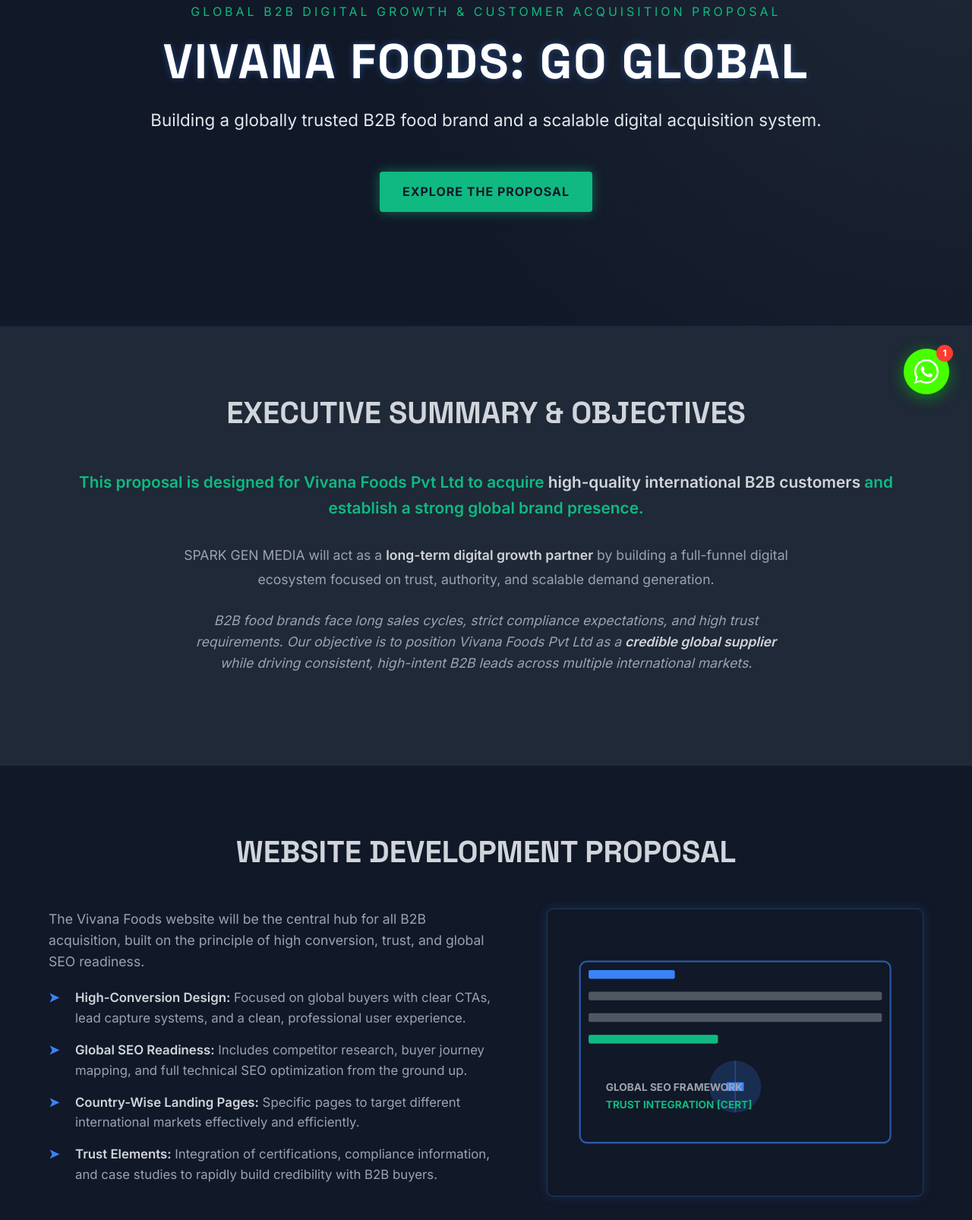
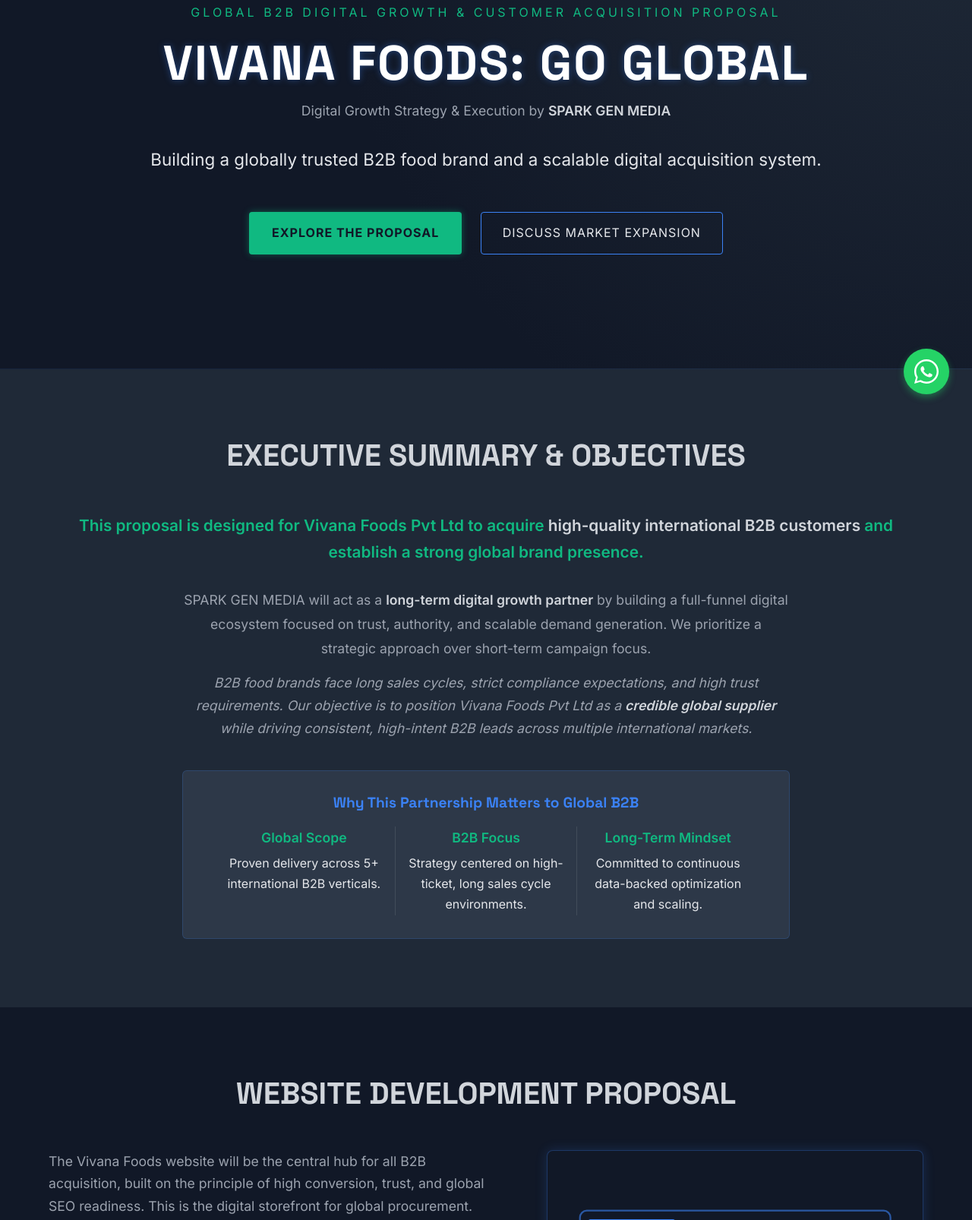
Before and after one commit to furniturespot/vivanafoodsproposal, a plain HTML site: page index.html in a window 1280 px wide. Shown: the part 251-1857 px from the top of the page at 76% size. Drawn offline with Linux system fonts and the light colour scheme.

Commit message:
Update index.html

```diff
--- a/index.html
+++ b/index.html
@@ -20,6 +20,8 @@
             --font-main: 'Inter', sans-serif;
             --font-heading: 'Space Grotesk', sans-serif;
             --max-width: 1200px;
+            /* IMPROVEMENT 1: Official WhatsApp Color */
+            --color-whatsapp-official: #25D366;
         }
 
         /* GLOBAL STYLES & RESET */
@@ -32,7 +34,8 @@
 
         body {
             font-family: var(--font-main);
-            line-height: 1.6;
+            /* IMPROVEMENT 5: Increase line-height for B2B readability */
+            line-height: 1.7;
             color: var(--color-subtle-text);
             background-color: var(--color-background);
         }
@@ -76,14 +79,35 @@
             font-weight: 700;
             text-transform: uppercase;
             letter-spacing: 1px;
-            box-shadow: 0 0 15px rgba(16, 185, 129, 0.5); /* Glow */
+            /* IMPROVEMENT 1: Reduce glow/shadow */
+            box-shadow: 0 0 10px rgba(16, 185, 129, 0.4);
             transition: background-color 0.3s, transform 0.2s, box-shadow 0.3s;
         }
 
         .cta-button:hover {
             background-color: #0c9c6f;
-            transform: translateY(-2px);
-            box-shadow: 0 0 25px rgba(16, 185, 129, 0.8);
+            /* IMPROVEMENT 1: Reduce lift */
+            transform: translateY(-1px);
+            /* IMPROVEMENT 1: Reduce glow/shadow */
+            box-shadow: 0 0 18px rgba(16, 185, 129, 0.7);
+        }
+
+        /* IMPROVEMENT 3: Secondary CTA style */
+        .cta-button.secondary {
+            background-color: transparent;
+            color: var(--color-text);
+            border: 1px solid var(--color-primary);
+            box-shadow: none;
+            padding: 13px 28px;
+            margin-left: 20px;
+            font-weight: 500;
+        }
+
+        .cta-button.secondary:hover {
+            background-color: rgba(59, 130, 246, 0.1);
+            color: var(--color-primary);
+            transform: translateY(-1px);
+            box-shadow: 0 0 8px rgba(59, 130, 246, 0.3);
         }
 
         /* LIST STYLES */
@@ -132,10 +156,10 @@
             justify-content: center;
         }
 
-        /* SVG SPECIFIC STYLES */
+        /* IMPROVEMENT 9: SVG SPECIFIC STYLES moved from inline */
         .svg-container { max-width: 100%; height: auto; }
-        .node-path { stroke: var(--color-primary); stroke-width: 1; opacity: 0.4; }
-        .node-circle { fill: var(--color-foreground); stroke: var(--color-secondary); stroke-width: 2; }
+        .svg-container .node-path { stroke: var(--color-primary); stroke-width: 1; opacity: 0.4; }
+        .svg-container .node-circle { fill: var(--color-foreground); stroke: var(--color-secondary); stroke-width: 2; }
 
 
         /* HEADER & NAVIGATION */
@@ -207,6 +231,16 @@
             color: var(--color-secondary);
         }
 
+        /* IMPROVEMENT 2: Branding clarity line */
+        .hero-section .partner-line {
+            font-size: 1.1em;
+            font-weight: 400;
+            color: var(--color-subtle-text);
+            margin-top: -10px;
+            margin-bottom: 30px;
+        }
+
+
         .hero-section .subtext {
             font-size: 1.4em;
             margin-bottom: 50px;
@@ -220,6 +254,49 @@
             font-weight: 600;
             color: var(--color-secondary);
             margin: 20px 0 30px;
+        }
+
+        /* IMPROVEMENT 4: Executive Credibility Block */
+        .credibility-block {
+            background-color: var(--color-accent-bg);
+            border: 1px solid rgba(59, 130, 246, 0.2);
+            border-radius: 6px;
+            padding: 30px 40px;
+            margin: 40px auto 0;
+            max-width: 800px;
+            text-align: left;
+        }
+
+        .credibility-block h4 {
+            color: var(--color-primary);
+            font-size: 1.2em;
+            margin-bottom: 15px;
+            text-align: center;
+        }
+
+        .credibility-grid {
+            display: flex;
+            justify-content: space-around;
+            text-align: center;
+            margin-top: 20px;
+        }
+
+        .credibility-item {
+            flex: 1;
+            padding: 0 10px;
+            font-size: 1em;
+            color: var(--color-text);
+            border-right: 1px solid rgba(255, 255, 255, 0.1);
+        }
+        .credibility-item:last-child {
+            border-right: none;
+        }
+
+        .credibility-item strong {
+            display: block;
+            font-size: 1.1em;
+            margin-bottom: 5px;
+            color: var(--color-secondary);
         }
 
         /* DIGITAL MARKETING CARDS */
@@ -308,6 +385,15 @@
             margin-top: 10px;
         }
 
+        /* IMPROVEMENT 6: Roadmap Outcome Focus Style */
+        .timeline-step .outcome-focus {
+            display: block;
+            color: var(--color-primary);
+            font-size: 0.9em;
+            margin-top: 5px;
+            font-weight: 700;
+        }
+
         /* FINAL CTA & CONTACT */
         .cta-final-section {
             background-color: var(--color-background);
@@ -356,12 +442,33 @@
             border-top: 1px solid rgba(255, 255, 255, 0.05);
         }
 
-/* WhatsApp Button */ .whatsapp-float { position: fixed; bottom: 30px; right: 30px; background: #48ff00; width: 60px; height: 60px; border-radius: 50%; display: flex; align-items: center; justify-content: center; box-shadow: 0 4px 20px rgba(0, 255, 0, 0.4); cursor: pointer; transition: all 0.3s; z-index: 1000; } .whatsapp-float:hover { transform: scale(1.1); } .whatsapp-float::after { content: "1"; position: absolute; top: -5px; right: -5px; background: #ff3b30; color: white; width: 22px; height: 22px; border-radius: 50%; display: flex; align-items: center; justify-content: center; font-size: 0.75rem; font-weight: bold; } .whatsapp-icon { width: 32px; height: 32px; fill: white; }
-        .mobile-only-btn {
-    display: none;
-}
-
-
+        /* IMPROVEMENT 1: WhatsApp Button Styles */
+        .whatsapp-float {
+            position: fixed;
+            bottom: 30px;
+            right: 30px;
+            background: var(--color-whatsapp-official); /* Official Color */
+            width: 60px;
+            height: 60px;
+            border-radius: 50%;
+            display: flex;
+            align-items: center;
+            justify-content: center;
+            box-shadow: 0 4px 10px rgba(37, 211, 102, 0.4); /* Reduced Glow */
+            cursor: pointer;
+            transition: all 0.3s;
+            z-index: 1000;
+        }
+        .whatsapp-float:hover {
+            transform: scale(1.05); /* Reduced lift */
+            box-shadow: 0 4px 15px rgba(37, 211, 102, 0.6); /* Subtle Glow */
+        }
+        /* IMPROVEMENT 1: REMOVED: .whatsapp-float::after (Fake notification badge) */
+        .whatsapp-icon {
+            width: 32px;
+            height: 32px;
+            fill: white;
+        }
 
         /* RESPONSIVE DESIGN: MOBILE OPTIMIZATION */
         @media (max-width: 992px) {
@@ -370,6 +477,10 @@
             .two-col-grid {
                 grid-template-columns: 1fr;
                 gap: 40px;
+            }
+            /* IMPROVEMENT 9: Mobile box shadow reduction */
+            .content-card {
+                 box-shadow: 0 2px 10px rgba(0,0,0,0.3);
             }
         }
 
@@ -405,6 +516,28 @@
                 width: 25px;
                 height: 25px;
             }
+
+            /* IMPROVEMENT 4/9: Credibility grid stack and CTA stack on mobile */
+            .credibility-grid {
+                flex-direction: column;
+            }
+            .credibility-item {
+                border-right: none;
+                border-bottom: 1px solid rgba(255, 255, 255, 0.1);
+                padding: 15px 0;
+            }
+            .credibility-item:last-child {
+                border-bottom: none;
+            }
+
+            .hero-actions .cta-button {
+                display: block;
+                margin: 10px 0;
+            }
+            .hero-actions .cta-button.secondary {
+                margin-left: 0;
+                order: 1; /* Puts secondary below primary */
+            }
         }
     </style>
 </head>
@@ -433,8 +566,13 @@
         <div class="container">
             <p class="pre-heading">Global B2B Digital Growth & Customer Acquisition Proposal</p>
             <h2>VIVANA FOODS: GO GLOBAL</h2>
+            <p class="partner-line">Digital Growth Strategy & Execution by <strong>SPARK GEN MEDIA</strong></p>
             <p class="subtext">Building a globally trusted B2B food brand and a scalable digital acquisition system.</p>
-            <a href="#website-dev" class="cta-button">Explore the Proposal</a>
+
+            <div class="hero-actions">
+                 <a href="#website-dev" class="cta-button">Explore the Proposal</a>
+                 <a href="#contact" class="cta-button secondary">Discuss Market Expansion</a>
+            </div>
         </div>
     </section>
 
@@ -446,12 +584,30 @@
             <p class="highlight">
                 This proposal is designed for Vivana Foods Pvt Ltd to acquire <strong>high-quality international B2B customers</strong> and establish a strong global brand presence.
             </p>
-            <p style="font-size: 1.1em; max-width: 800px; margin: 0 auto 25px; line-height: 1.8;">
-                SPARK GEN MEDIA will act as a <strong>long-term digital growth partner</strong> by building a full-funnel digital ecosystem focused on trust, authority, and scalable demand generation.
+            <p style="font-size: 1.1em; max-width: 800px; margin: 0 auto 15px; line-height: 1.8;">
+                SPARK GEN MEDIA will act as a <strong>long-term digital growth partner</strong> by building a full-funnel digital ecosystem focused on trust, authority, and scalable demand generation. We prioritize a strategic approach over short-term campaign focus.
             </p>
             <p style="font-size: 1.1em; font-style: italic; color: var(--color-subtle-text); max-width: 800px; margin: 0 auto 30px;">
                 B2B food brands face long sales cycles, strict compliance expectations, and high trust requirements. Our objective is to position Vivana Foods Pvt Ltd as a <strong>credible global supplier</strong> while driving consistent, high-intent B2B leads across multiple international markets.
             </p>
+
+            <div class="credibility-block">
+                <h4>Why This Partnership Matters to Global B2B</h4>
+                <div class="credibility-grid">
+                    <div class="credibility-item">
+                        <strong>Global Scope</strong>
+                        <span>Proven delivery across 5+ international B2B verticals.</span>
+                    </div>
+                    <div class="credibility-item">
+                        <strong>B2B Focus</strong>
+                        <span>Strategy centered on high-ticket, long sales cycle environments.</span>
+                    </div>
+                    <div class="credibility-item">
+                        <strong>Long-Term Mindset</strong>
+                        <span>Committed to continuous data-backed optimization and scaling.</span>
+                    </div>
+                </div>
+            </div>
         </div>
     </section>
 
@@ -463,7 +619,7 @@
             <div class="two-col-grid">
                 <div class="content-block">
                     <p style="font-size: 1.1em; margin-bottom: 20px;">
-                        The Vivana Foods website will be the central hub for all B2B acquisition, built on the principle of high conversion, trust, and global SEO readiness.
+                        The Vivana Foods website will be the central hub for all B2B acquisition, built on the principle of high conversion, trust, and global SEO readiness. This is the digital storefront for global procurement.
                     </p>
                     <ul class="feature-list">
                         <li><strong>High-Conversion Design:</strong> Focused on global buyers with clear CTAs, lead capture systems, and a clean, professional user experience.</li>
@@ -503,11 +659,11 @@
                 <div class="content-block">
                     <div class="content-card">
                         <h4>Super Strong SEO Strategy</h4>
-                        <p>A long-term international SEO strategy using B2B keyword research, on-page and technical SEO, authority content creation, and <strong>digital PR-based backlink building</strong> to ensure sustainable organic growth.</p>
+                        <p>A long-term international SEO strategy using B2B keyword research, on-page and technical SEO, authority content creation, and <strong>digital PR-based backlink building</strong> to ensure sustainable organic growth. <span style="font-weight: 600; color: var(--color-secondary);">Focus: Market Demand Capture.</span></p>
                     </div>
                     <div class="content-card">
                         <h4>Social Media & Influencers</h4>
-                        <p>Build credibility and brand recall on platforms like Instagram and Facebook. We leverage industry-specific professionals to build <strong>third-party trust and brand authority</strong> via testimonials and educational collaborations.</p>
+                        <p>Build credibility and brand recall on platforms like Instagram and Facebook. We leverage industry-specific professionals to build <strong>third-party trust and brand authority</strong> via testimonials and educational collaborations. <span style="font-weight: 600; color: var(--color-secondary);">Focus: Credibility & Authority.</span></p>
                     </div>
                 </div>
                 <div class="content-block">
@@ -531,11 +687,11 @@
                     </div>
                     <div class="content-card">
                         <h4>Performance Advertising Strategy</h4>
-                        <p>Multi-platform paid advertising across Google, Facebook, Instagram, and LinkedIn. We target decision-makers using a <strong>funnel-based approach</strong> to ensure high lead quality and scalable growth in international markets.</p>
+                        <p>Multi-platform paid advertising across Google, Facebook, Instagram, and LinkedIn. We target decision-makers using a <strong>funnel-based approach</strong> to ensure high lead quality and scalable growth in international markets. <span style="font-weight: 600; color: var(--color-secondary);">Focus: High-Intent Lead Generation.</span></p>
                     </div>
                     <div class="content-card">
                         <h4>Lead Management & CRM Process</h4>
-                        <p>All leads will be tracked centrally with <strong>pipeline visibility, lead scoring</strong>, automated follow-ups, and continuous conversion optimization to maximize deal closure rates.</p>
+                        <p>All leads will be tracked centrally with <strong>pipeline visibility, lead scoring</strong>, automated follow-ups, and continuous conversion optimization to maximize deal closure rates. <span style="font-weight: 600; color: var(--color-secondary);">Focus: Pipeline Optimization.</span></p>
                     </div>
                 </div>
             </div>
@@ -550,10 +706,6 @@
             <div class="two-col-grid">
                 <div class="image-block">
                     <svg class="svg-container" width="100%" height="250" viewBox="0 0 400 250" fill="none" xmlns="http://www.w3.org/2000/svg">
-                        <style>
-                            .node-path { stroke: var(--color-primary); stroke-width: 1; opacity: 0.4; }
-                            .node-circle { fill: var(--color-foreground); stroke: var(--color-secondary); stroke-width: 2; }
-                        </style>
 
                         <path class="node-path" d="M100 50 L200 125"/>
                         <path class="node-path" d="M100 50 L50 180"/>
@@ -575,13 +727,13 @@
                 </div>
                 <div class="content-block">
                     <p style="font-size: 1.1em; margin-bottom: 20px;">
-                        The WhatsApp AI Agent system ensures no lead is ever missed, providing instantaneous, intelligent responses tailored to global markets.
+                        The WhatsApp AI Agent system ensures no lead is ever missed, providing instantaneous, **rule-based and controlled responses**. The system is designed for **compliance-safe engagement** with clear **human handoff points** where required.
                     </p>
                     <ul class="feature-list">
                         <li><strong>24/7 Lead Handling:</strong> Instantaneous replies and service availability regardless of international time zones.</li>
-                        <li><strong>Automated Qualification:</strong> AI-powered system screens and qualifies leads before handing off to sales.</li>
+                        <li><strong>Automated Qualification:</strong> AI-powered system screens and qualifies leads before handing off to sales for final verification.</li>
                         <li><strong>Country-Wise Routing:</strong> Leads are automatically directed to the correct sales or regional contact for faster response times.</li>
-                        <li><strong>CRM Integration:</strong> Seamless connection with lead management processes for pipeline visibility.</li>
+                        <li><strong>CRM Integration:</strong> Seamless connection with lead management processes for pipeline visibility and control.</li>
                     </ul>
                 </div>
             </div>
@@ -596,26 +748,32 @@
                 <div class="timeline-step">
                     <div class="step-icon">1</div>
                     <p>Research & Foundation</p>
+                    <span class="outcome-focus">Market Clarity</span>
                 </div>
                 <div class="timeline-step">
                     <div class="step-icon">2</div>
                     <p>Website & SEO</p>
+                    <span class="outcome-focus">Digital Hub Deployment</span>
                 </div>
                 <div class="timeline-step">
                     <div class="step-icon">3</div>
                     <p>Social Media Rollout</p>
+                    <span class="outcome-focus">Brand Authority Launch</span>
                 </div>
                 <div class="timeline-step">
                     <div class="step-icon">4</div>
                     <p>Ads Launch</p>
+                    <span class="outcome-focus">Demand Generation Kickoff</span>
                 </div>
                 <div class="timeline-step">
                     <div class="step-icon">5</div>
                     <p>Automation & Scaling</p>
+                    <span class="outcome-focus">Process Efficiency</span>
                 </div>
                 <div class="timeline-step">
                     <div class="step-icon">6</div>
                     <p>Growth Expansion</p>
+                    <span class="outcome-focus">New Market Penetration</span>
                 </div>
             </div>
 
@@ -653,7 +811,7 @@
         </div>
     </footer>
 
-    <a href="https://wa.me/919907416727" class="whatsapp-float" target="_blank" rel="noopener">
+    <a href="https://wa.me/919907416727" class="whatsapp-float" target="_blank" rel="noopener" aria-label="Chat with us on WhatsApp">
         <svg class="whatsapp-icon" viewBox="0 0 32 32" xmlns="http://www.w3.org/2000/svg">
             <path fill="white" d="M16 0c-8.837 0-16 7.163-16 16 0 2.825 0.737 5.607 2.137 8.048l-2.137 7.952 7.933-2.127c2.42 1.37 5.173 2.127 8.067 2.127 8.837 0 16-7.163 16-16s-7.163-16-16-16zM16 29.467c-2.482 0-4.908-0.646-7.07-1.87l-0.507-0.292-5.245 1.407 1.431-5.33-0.322-0.527c-1.229-2.006-1.847-4.326-1.847-6.855 0-7.384 5.966-13.467 13.56-13.467s13.56 6.083 13.56 13.467-5.966 13.467-13.56 13.467zM22.987 19.433c-0.377-0.189-2.234-1.104-2.581-1.229-0.347-0.126-0.599-0.189-0.852 0.189s-0.979 1.229-1.2 1.481c-0.221 0.252-0.442 0.283-0.819 0.095s-1.598-0.589-3.043-1.88c-1.125-1.004-1.884-2.244-2.105-2.621s-0.024-0.582 0.166-0.771c0.17-0.169 0.378-0.441 0.567-0.662s0.252-0.378 0.378-0.631c0.126-0.252 0.063-0.473-0.032-0.662s-0.852-2.055-1.168-2.815c-0.308-0.74-0.62-0.64-0.852-0.652-0.221-0.011-0.473-0.013-0.725-0.013s-0.662 0.094-1.009 0.472c-0.347 0.378-1.325 1.296-1.325 3.16s1.357 3.666 1.546 3.918c0.189 0.252 2.665 4.072 6.458 5.712 0.903 0.391 1.609 0.625 2.159 0.799 0.907 0.288 1.732 0.247 2.383 0.15 0.727-0.109 2.234-0.914 2.549-1.796s0.315-1.64 0.221-1.796c-0.095-0.157-0.347-0.252-0.725-0.441z"/>
         </svg>
```
